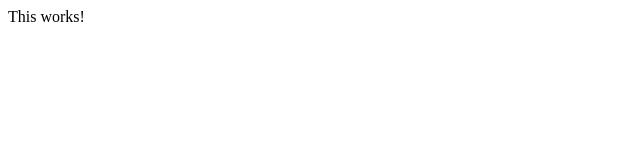
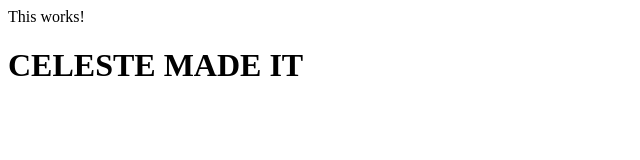
Before and after one commit to CelestineW/EZPZ, a plain HTML site: page index.html in a window 1280 px wide. Shown: the whole page, without its empty margins (0-640 px from the left). Drawn offline with Linux system fonts and the light colour scheme.

Commit message:
Celeste making commit

```diff
--- a/index.html
+++ b/index.html
@@ -1,4 +1,7 @@
 <body>
   <p> This works! </p>
 
+
+  <h1> CELESTE MADE IT </h1>
+
 </body>
```
